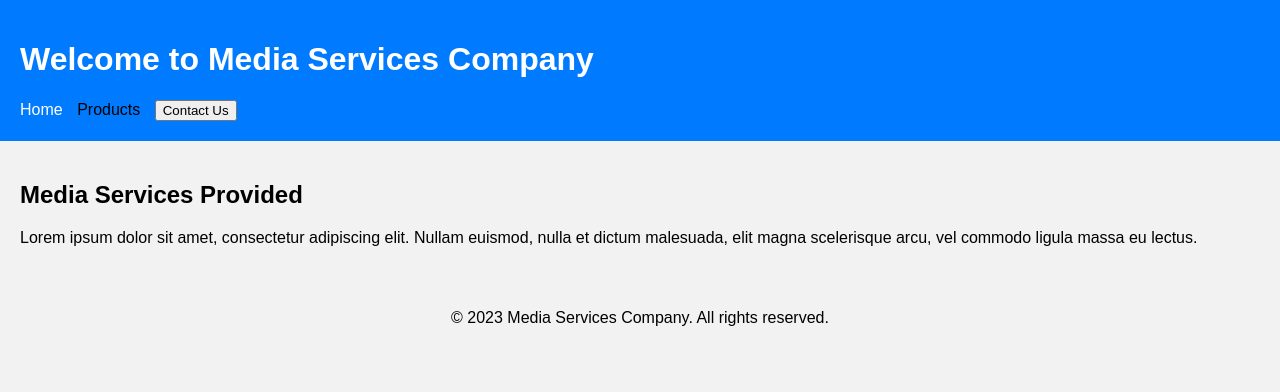
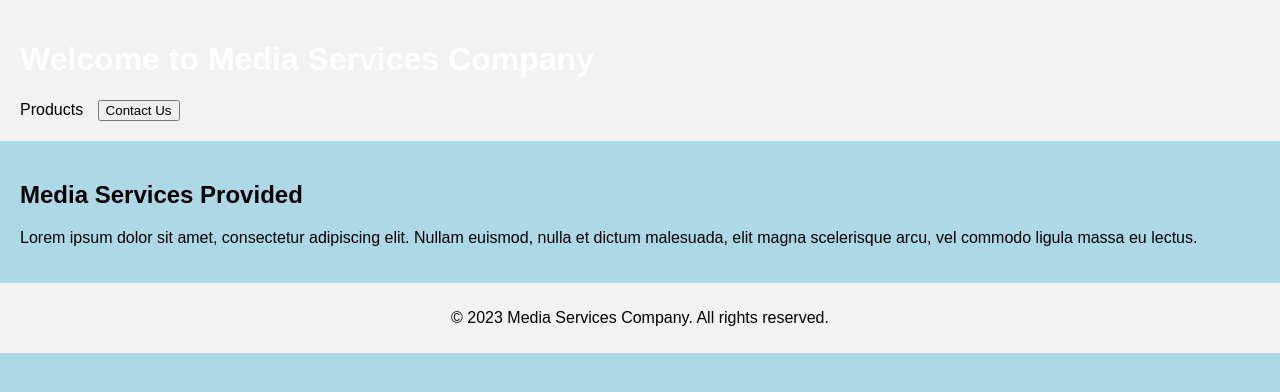
Before and after one commit to ManumithaK/CodeiumUpdated, a plain HTML site: page index.html in a window 1280 px wide. Drawn offline with Linux system fonts and the light colour scheme.

Commit message:
Update index.html

```diff
--- a/index.html
+++ b/index.html
@@ -4,14 +4,14 @@
   <title>Media Services Company</title>
   <style>
     body {
-      background-color: #f2f2f2;
+      background-color: #ADD8E6;
       font-family: Arial, sans-serif;
       margin: 0;
       padding: 0;
     }
 
     header {
-      background-color: #007bff;
+      background-color: #f2f2f2;
       color: #fff;
       padding: 20px;
     }
@@ -47,7 +47,7 @@
   <header>
     <h1>Welcome to Media Services Company</h1>
     <nav>
-     <a href="#" style="color: #fff; background-color: #007bff;">Home</a>
+     <a href="#" style="color: #000; >Home</a>
       <a href="#" style="color: #000;">Products</a>
       <button onclick="showForm()">Contact Us</button>
     </nav>
```
